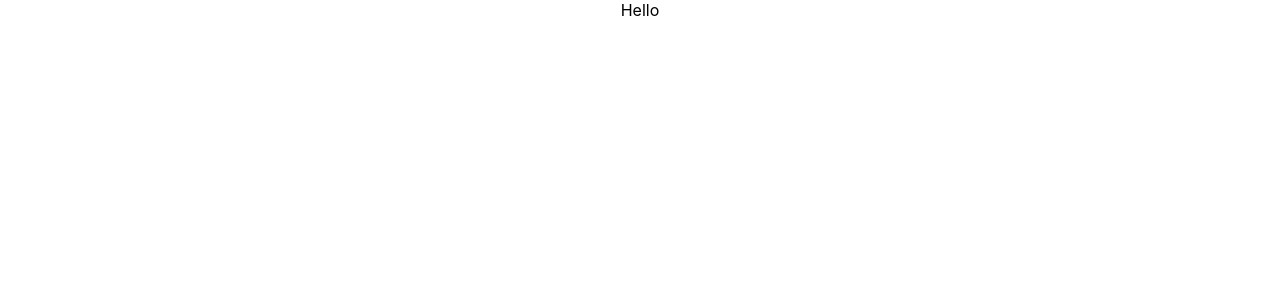
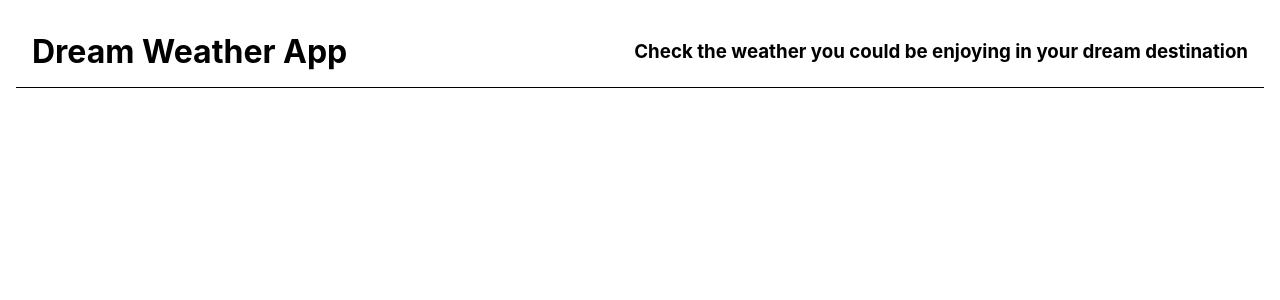
Before and after one commit to petrussola/react_weather_app, a React (Create React App) app: page / in a window 1280 px wide. Shown: the top 300 px of the page. Built offline with nearby package versions, Linux system fonts and the light colour scheme.

Commit message:
Build header

```diff
--- a/src/App.css
+++ b/src/App.css
@@ -36,3 +36,11 @@
 		transform: rotate(360deg);
 	}
 }
+
+* {
+	box-sizing: border-box;
+}
+
+body {
+  padding: 1rem;
+}
--- a/src/App.js
+++ b/src/App.js
@@ -1,8 +1,15 @@
 import React from 'react';
 import './App.css';
 
+// components
+import Header from './Components/Header/Header';
+
 function App() {
-	return <div className='App'>Hello</div>;
+	return (
+		<div className='App'>
+			<Header />
+		</div>
+	);
 }
 
 export default App;
--- /dev/null
+++ b/src/Components/Header/Header.js
@@ -0,0 +1,26 @@
+import React from 'react';
+import styled from 'styled-components';
+
+const StyledHeader = styled.header`
+	display: flex;
+	flex-flow: row wrap;
+	justify-content: space-between;
+	align-items: center;
+	border-bottom: 1px solid #000;
+    padding: 1rem;
+    max-height: 100px;
+	h1, h3 {
+		margin: 0
+	}
+`;
+
+const Header = () => {
+	return (
+		<StyledHeader>
+			<h1>Dream Weather App</h1>
+			<h3>Check the weather you could be enjoying in your dream destination</h3>
+		</StyledHeader>
+	);
+};
+
+export default Header;
```
Lines whose indentation alone changed are shown as unchanged.
